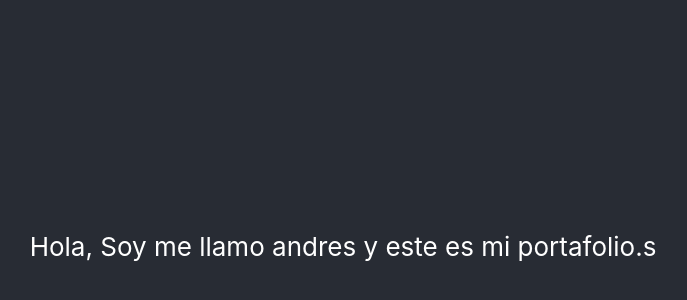
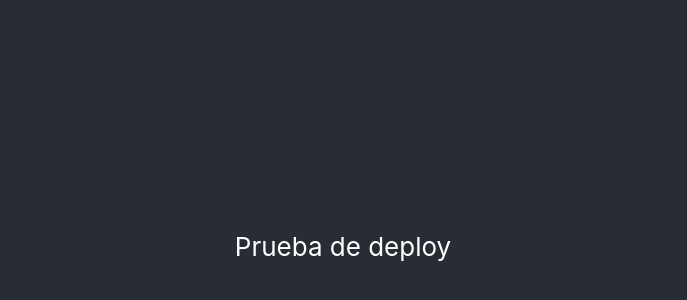
Before and after one commit to AndresHamil/portafolio, a React (Create React App) app: page / in a window 1280 px wide. Shown: the part 154-454 px from the top of the page, without its empty margins (297-984 px from the left). Built offline with nearby package versions, Linux system fonts and the light colour scheme.

Commit message:
Prueba de deploy

```diff
--- a/src/App.js
+++ b/src/App.js
@@ -7,7 +7,7 @@ function App() {
       <header className="App-header">
         {/* <img src={logo} className="App-logo" alt="logo" /> */}
         <p>
-          Hola, Soy me llamo andres y este es mi portafolio.s
+          Prueba de deploy
         </p>
         <a
           className="App-link"
```
